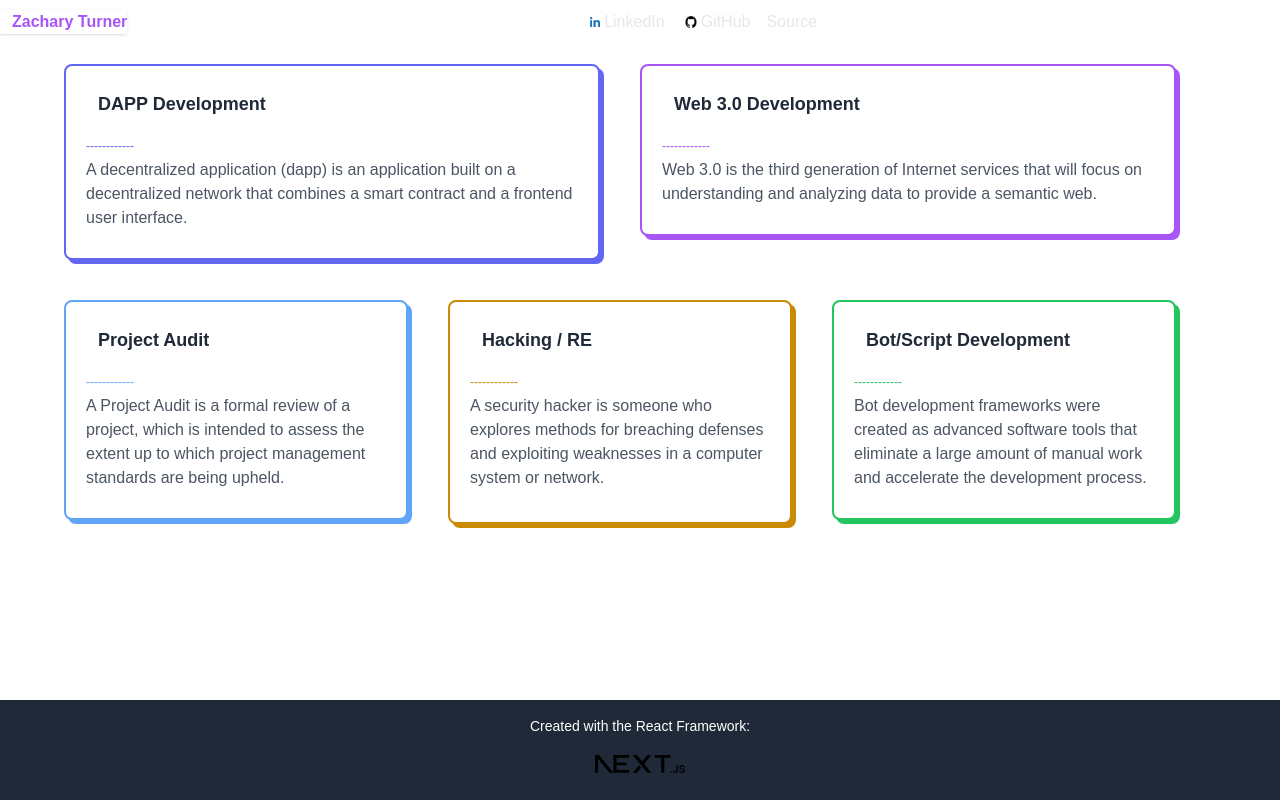
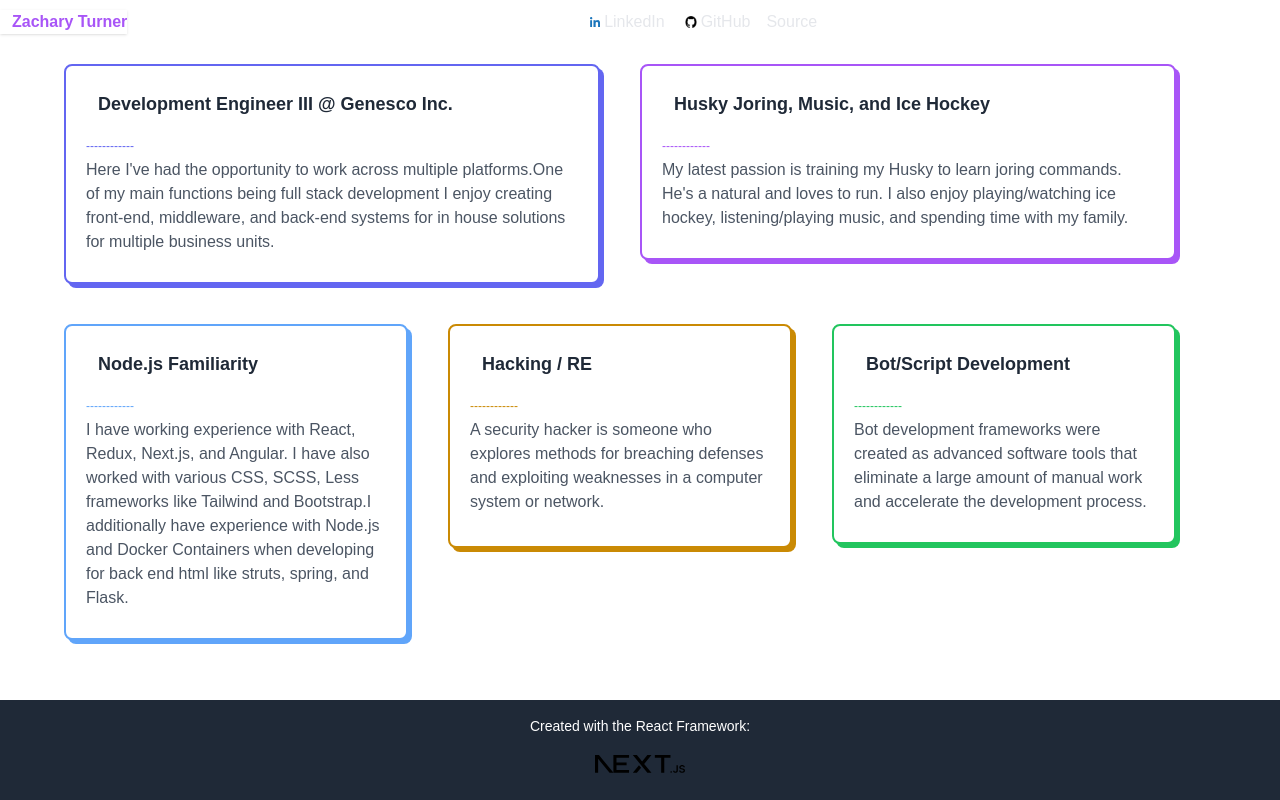
Before and after one commit to FlaccidFacade/portfolio, a Next.js app in the folder app/: page / in a window 1280 px wide. Built offline with nearby package versions, Linux system fonts and the light colour scheme.

Commit message:
ad some content

```diff
--- a/app/src/components/Box.tsx
+++ b/app/src/components/Box.tsx
@@ -13,16 +13,18 @@ export default function Box({}) {
                   <div className="relative h-full p-5 bg-white border-2 border-indigo-500 rounded-lg">
                     <div className="flex items-center -mt-1">
                       <h3 className="my-2 ml-3 text-lg font-bold text-gray-800">
-                        DAPP Development
+                        Development Engineer III @ Genesco Inc.
                       </h3>
                     </div>
                     <p className="mt-3 mb-1 text-xs font-medium text-indigo-500 uppercase">
                       ------------
                     </p>
                     <p className="mb-2 text-gray-600">
-                      A decentralized application (dapp) is an application built
-                      on a decentralized network that combines a smart contract
-                      and a frontend user interface.
+                      Here I've had the opportunity to work across multiple
+                      platforms.One of my main functions being full stack
+                      development I enjoy creating front-end, middleware, and
+                      back-end systems for in house solutions for multiple
+                      business units.
                     </p>
                   </div>
                 </div>
@@ -36,16 +38,17 @@ export default function Box({}) {
                   <div className="relative h-full p-5 bg-white border-2 border-purple-500 rounded-lg">
                     <div className="flex items-center -mt-1">
                       <h3 className="my-2 ml-3 text-lg font-bold text-gray-800">
-                        Web 3.0 Development
+                        Husky Joring, Music, and Ice Hockey
                       </h3>
                     </div>
                     <p className="mt-3 mb-1 text-xs font-medium text-purple-500 uppercase">
                       ------------
                     </p>
                     <p className="mb-2 text-gray-600">
-                      Web 3.0 is the third generation of Internet services that
-                      will focus on understanding and analyzing data to provide
-                      a semantic web.
+                      My latest passion is training my Husky to learn joring
+                      commands. He's a natural and loves to run. I also enjoy
+                      playing/watching ice hockey, listening/playing music, and
+                      spending time with my family.
                     </p>
                   </div>
                 </div>
@@ -60,16 +63,19 @@ export default function Box({}) {
                   <div className="relative h-full p-5 bg-white border-2 border-blue-400 rounded-lg">
                     <div className="flex items-center -mt-1">
                       <h3 className="my-2 ml-3 text-lg font-bold text-gray-800">
-                        Project Audit
+                        Node.js Familiarity
                       </h3>
                     </div>
                     <p className="mt-3 mb-1 text-xs font-medium text-blue-400 uppercase">
                       ------------
                     </p>
                     <p className="mb-2 text-gray-600">
-                      A Project Audit is a formal review of a project, which is
-                      intended to assess the extent up to which project
-                      management standards are being upheld.
+                      I have working experience with React, Redux, Next.js, and
+                      Angular. I have also worked with various CSS, SCSS, Less
+                      frameworks like Tailwind and Bootstrap.I additionally have
+                      experience with Node.js and Docker Containers when
+                      developing for back end html like struts, spring, and
+                      Flask.
                     </p>
                   </div>
                 </div>
```
Also changed, not shown: app/update-readme.js (added, +20 -0 lines), 2 other files (tests, documents, lock files or other folders).
